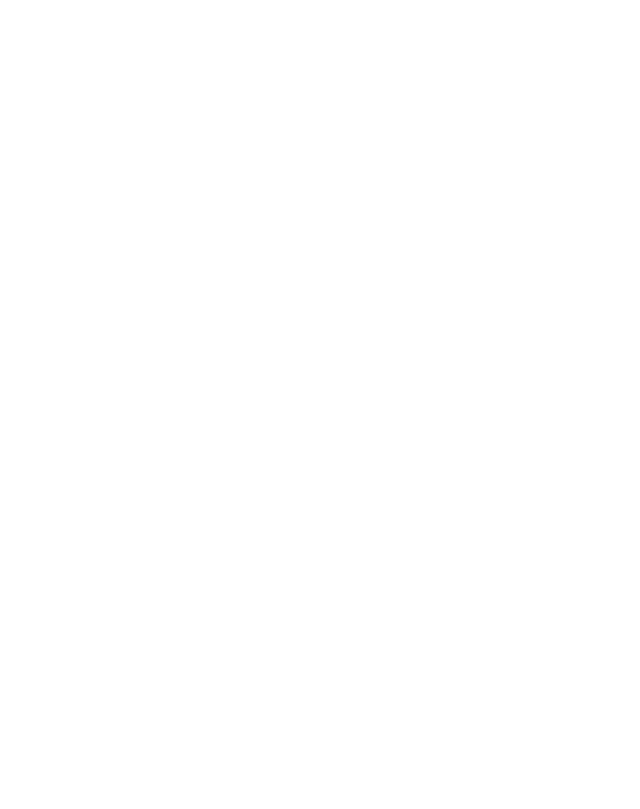
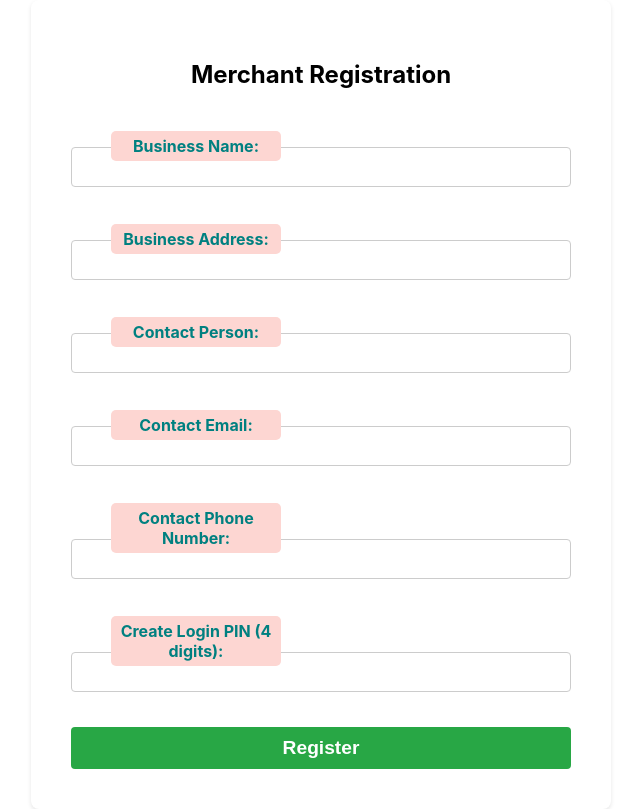
Before and after one commit to Swapnilchavan13/LandingPage, a React (Create React App) app in the folder mylanding/: page /merchantregistration in a window 1280 px wide. Before the commit this address had no page. Shown: the whole page, without its empty margins (319-959 px from the left). Built offline with nearby package versions, Linux system fonts and the light colour scheme.

Commit message:
updated code added login and merchant reg

```diff
--- a/mylanding/src/App.js
+++ b/mylanding/src/App.js
@@ -22,6 +22,7 @@ import GameList from './Component/GameList';
 import ProtectedRoute from './Component/ProtectedRoute';
 import { Login } from './Component/Login';
 import { AuthProvider } from './Component/AuthContext';
+import { MerchantRegistration } from './Component/MerchantRegistration';
 
 function App() {
   return (
@@ -47,6 +48,8 @@ function App() {
           <Route path="/contest/:id" element={<ContestDetail />} />
           <Route path="/update/:id" element={<UpdateGame />} />
           <Route path="/login" element={<Login />} />
+          <Route path="/merchantregistration" element={<MerchantRegistration />} />
+
           <Route path="/research" element={<ProtectedRoute element={<Researchdataentry />} />} />
         </Routes>
       </BrowserRouter>
--- a/mylanding/src/Component/Login.jsx
+++ b/mylanding/src/Component/Login.jsx
@@ -1,32 +1,41 @@
-import React, { useState } from 'react';
+import React, { useState, useEffect } from 'react';
 import { useAuth } from './AuthContext';
 import { useNavigate } from 'react-router-dom';
 
 export const Login = () => {
-  const users = [
-    { id: 1, username: 'user', password: '1234' },
-    { id: 2, username: 'user2', password: 'password2' },
-    { id: 3, username: 'user3', password: 'password3' },
-  ];
+  const [merchants, setMerchants] = useState([]);
+  const [mobileNumber, setMobileNumber] = useState('');
+  const [loginPin, setLoginPin] = useState('');
+  const [error, setError] = useState('');
+  const { login } = useAuth();
+  const navigate = useNavigate();
 
-  const { login } = useAuth();
-  const [username, setUsername] = useState('');
-  const [password, setPassword] = useState('');
-  const [error, setError] = useState('');
-  const navigate = useNavigate(); // Use this for navigation
+  useEffect(() => {
+    const fetchMerchants = async () => {
+      try {
+        const response = await fetch('https://localitebackend.localite.services/allmerchants');
+        const data = await response.json();
+        setMerchants(data);
+      } catch (error) {
+        console.error('Error fetching merchants:', error);
+      }
+    };
+
+    fetchMerchants();
+  }, []);
 
   const handleSubmit = (e) => {
     e.preventDefault();
 
-    const user = users.find(
-      (u) => u.username === username && u.password === password
+    const user = merchants.find(
+      (merchant) => merchant.contactPhoneNumber === mobileNumber && merchant.loginPin === loginPin
     );
 
     if (user) {
-      login(user.username); // Call login from AuthContext with user ID
+      login(user.contactPhoneNumber); // Call login from AuthContext with user's phone number
       navigate('/research'); // Use navigate for redirection
     } else {
-      setError('Invalid username or password');
+      setError('Invalid mobile number or PIN');
     }
   };
 
@@ -35,22 +44,22 @@ export const Login = () => {
       <h2>Login</h2>
       <form onSubmit={handleSubmit} className="login-form">
         <div className="form-group">
-          <label htmlFor="username">Username:</label>
+          <label htmlFor="mobileNumber">Mobile Number:</label>
           <input
-            type="text"
-            id="username"
-            value={username}
-            onChange={(e) => setUsername(e.target.value)}
+            type="tel"
+            id="mobileNumber"
+            value={mobileNumber}
+            onChange={(e) => setMobileNumber(e.target.value)}
             required
           />
         </div>
         <div className="form-group">
-          <label htmlFor="password">Password:</label>
+          <label htmlFor="loginPin">Login PIN:</label>
           <input
             type="password"
-            id="password"
-            value={password}
-            onChange={(e) => setPassword(e.target.value)}
+            id="loginPin"
+            value={loginPin}
+            onChange={(e) => setLoginPin(e.target.value)}
             required
           />
         </div>
--- /dev/null
+++ b/mylanding/src/Component/MerchantRegistration.jsx
@@ -0,0 +1,176 @@
+import React, { useState } from 'react';
+
+export const MerchantRegistration = () => {
+  const [businessName, setBusinessName] = useState('');
+  const [businessAddress, setBusinessAddress] = useState('');
+  const [contactPerson, setContactPerson] = useState('');
+  const [contactEmail, setContactEmail] = useState('');
+  const [contactPhoneNumber, setContactPhoneNumber] = useState('');
+  const [loginPin, setLoginPin] = useState('');
+
+  const handleSubmit = async (e) => {
+    e.preventDefault();
+
+    if (loginPin.length !== 4 || isNaN(loginPin)) {
+      alert('Login PIN must be a 4-digit number.');
+      return;
+    }
+
+    const merchantDetails = {
+      businessName,
+      businessAddress,
+      contactPerson,
+      contactEmail,
+      contactPhoneNumber,
+      loginPin,
+    };
+
+    try {
+      const response = await fetch('https://localitebackend.localite.services/merchants', {
+        method: 'POST',
+        headers: {
+          'Content-Type': 'application/json',
+        },
+        body: JSON.stringify(merchantDetails),
+      });
+
+      if (response.ok) {
+        const result = await response.json();
+        console.log('Merchant registered:', result);
+
+        // Clear the form
+        setBusinessName('');
+        setBusinessAddress('');
+        setContactPerson('');
+        setContactEmail('');
+        setContactPhoneNumber('');
+        setLoginPin('');
+      } else {
+        console.error('Failed to register merchant');
+      }
+    } catch (error) {
+      console.error('Error:', error);
+    }
+  };
+
+  return (
+    <>
+      <style>{`
+        .merchant-form {
+          background: white;
+          padding: 40px;
+          border-radius: 8px;
+          box-shadow: 0 2px 4px rgba(0, 0, 0, 0.1);
+          width: 100%;
+          max-width: 500px;
+          margin: auto;
+        }
+
+        .merchant-form h2 {
+          text-align: center;
+          margin-bottom: 20px;
+        }
+
+        .form-group {
+          margin-bottom: 15px;
+        }
+
+        .form-group label {
+          display: block;
+          margin-bottom: 8px;
+          font-weight: bold;
+        }
+
+        .form-group input,
+        .form-group select {
+          width: 100%;
+          padding: 8px;
+          box-sizing: border-box;
+          border: 1px solid #ccc;
+          border-radius: 4px;
+        }
+
+        .submit-button {
+          background-color: #28a745;
+          color: white;
+          padding: 10px;
+          border: none;
+          border-radius: 4px;
+          cursor: pointer;
+          margin-top: 20px;
+          width: 100%;
+        }
+
+        .submit-button:hover {
+          background-color: #218838;
+        }
+      `}</style>
+      <form onSubmit={handleSubmit} className="merchant-form">
+        <h2>Merchant Registration</h2>
+
+        <div className="form-group">
+          <label>Business Name:</label>
+          <input
+            type="text"
+            value={businessName}
+            onChange={(e) => setBusinessName(e.target.value)}
+            required
+          />
+        </div>
+
+        <div className="form-group">
+          <label>Business Address:</label>
+          <input
+            type="text"
+            value={businessAddress}
+            onChange={(e) => setBusinessAddress(e.target.value)}
+            required
+          />
+        </div>
+
+        <div className="form-group">
+          <label>Contact Person:</label>
+          <input
+            type="text"
+            value={contactPerson}
+            onChange={(e) => setContactPerson(e.target.value)}
+            required
+          />
+        </div>
+
+        <div className="form-group">
+          <label>Contact Email:</label>
+          <input
+            type="email"
+            value={contactEmail}
+            onChange={(e) => setContactEmail(e.target.value)}
+            required
+          />
+        </div>
+
+        <div className="form-group">
+          <label>Contact Phone Number:</label>
+          <input
+            type="tel"
+            value={contactPhoneNumber}
+            onChange={(e) => setContactPhoneNumber(e.target.value)}
+            required
+          />
+        </div>
+
+        <div className="form-group">
+          <label>Create Login PIN (4 digits):</label>
+          <input
+            type="password"
+            value={loginPin}
+            onChange={(e) => setLoginPin(e.target.value)}
+            required
+            maxLength="4"
+          />
+        </div>
+
+        <button type="submit" className="submit-button">Register</button>
+      </form>
+    </>
+  );
+};
--- a/mylanding/src/Component/Researchdataentry.jsx
+++ b/mylanding/src/Component/Researchdataentry.jsx
@@ -37,30 +37,40 @@ export const Researchdataentry = () => {
   useEffect(() => {
     if (brandImage) {
       setBrandImagePreview(URL.createObjectURL(brandImage));
+    } else {
+      setBrandImagePreview('');
     }
   }, [brandImage]);
 
   useEffect(() => {
     if (photo) {
       setPhotoPreview(URL.createObjectURL(photo));
+    } else {
+      setPhotoPreview('');
     }
   }, [photo]);
 
   useEffect(() => {
     if (photo2) {
       setPhoto2Preview(URL.createObjectURL(photo2));
+    } else {
+      setPhoto2Preview('');
     }
   }, [photo2]);
 
   useEffect(() => {
     if (additionalPhoto1) {
       setAdditionalPhoto1Preview(URL.createObjectURL(additionalPhoto1));
+    } else {
+      setAdditionalPhoto1Preview('');
     }
   }, [additionalPhoto1]);
 
   useEffect(() => {
     if (additionalPhoto2) {
       setAdditionalPhoto2Preview(URL.createObjectURL(additionalPhoto2));
+    } else {
+      setAdditionalPhoto2Preview('');
     }
   }, [additionalPhoto2]);
 
@@ -132,12 +142,18 @@ export const Researchdataentry = () => {
       setVideoLink('');
       setPrice('');
       setDiscountedPrice('');
+
+      // Increment entry count
+      incrementEntryCount();
     } catch (err) {
       console.error('Error submitting form', err);
       alert('Error submitting form. Please try again.');
     }
   };
 
+  const incrementEntryCount = () => {
+    setEntryCount(prevCount => prevCount + 1);
+  };
 
   return (
     <>
@@ -246,7 +262,7 @@ export const Researchdataentry = () => {
 
         <div className="form-group">
           <label>Upload Brand Image:</label>
-          <input className='fimg' type="file" onChange={(e) => setBrandImage(e.target.files[0])} />
+          <input type="file" onChange={(e) => setBrandImage(e.target.files[0])} />
           {brandImagePreview && <img src={brandImagePreview} alt="Brand Preview" className="image-preview" />}
         </div>
 
@@ -256,47 +272,47 @@ export const Researchdataentry = () => {
         </div>
 
         <div className="form-group">
-          <label>Headline:</label>
+          <label>Offer Headline:</label>
           <input type="text" value={offerHeadline} onChange={(e) => setOfferHeadline(e.target.value)} placeholder="Enter offer headline" />
         </div>
 
         <div className="form-group">
           <label>Description:</label>
-          <textarea value={description} onChange={(e) => setDescription(e.target.value)} placeholder="Enter description" rows="5" />
+          <textarea value={description} onChange={(e) => setDescription(e.target.value)} placeholder="Enter description"></textarea>
         </div>
 
         <div className="form-group">
           <label>Excerpt Description:</label>
-          <textarea value={excerptDescription} onChange={(e) => setExcerptDescription(e.target.value)} placeholder="Enter excerpt description" rows="3" />
+          <textarea value={excerptDescription} onChange={(e) => setExcerptDescription(e.target.value)} placeholder="Enter excerpt description"></textarea>
         </div>
 
         <div className="form-group">
           <label>Upload Photo:</label>
-          <input className='fimg' type="file" onChange={(e) => setPhoto(e.target.files[0])} />
+          <input type="file" onChange={(e) => setPhoto(e.target.files[0])} />
           {photoPreview && <img src={photoPreview} alt="Photo Preview" className="image-preview" />}
+        </div>
+
+        <div className="form-group">
+          <label>Upload Photo 2:</label>
+          <input type="file" onChange={(e) => setPhoto2(e.target.files[0])} />
+          {photo2Preview && <img src={photo2Preview} alt="Photo 2 Preview" className="image-preview" />}
+        </div>
+
+        <div className="form-group">
+          <label>Upload Additional Photo 1:</label>
+          <input type="file" onChange={(e) => setAdditionalPhoto1(e.target.files[0])} />
+          {additionalPhoto1Preview && <img src={additionalPhoto1Preview} alt="Additional Photo 1 Preview" className="image-preview" />}
+        </div>
+
+        <div className="form-group">
+          <label>Upload Additional Photo 2:</label>
+          <input type="file" onChange={(e) => setAdditionalPhoto2(e.target.files[0])} />
+          {additionalPhoto2Preview && <img src={additionalPhoto2Preview} alt="Additional Photo 2 Preview" className="image-preview" />}
         </div>
 
         <div className="form-group">
           <label>Video Link:</label>
           <input type="text" value={videoLink} onChange={(e) => setVideoLink(e.target.value)} placeholder="Enter video link" />
-        </div>
-
-        <div className="form-group">
-          <label>Upload Photo 2:</label>
-          <input className='fimg' type="file" onChange={(e) => setPhoto2(e.target.files[0])} />
-          {photo2Preview && <img src={photo2Preview} alt="Photo 2 Preview" className="image-preview" />}
-        </div>
-
-        <div className="form-group">
-          <label>Upload Additional Photo 1:</label>
-          <input className='fimg' type="file" onChange={(e) => setAdditionalPhoto1(e.target.files[0])} />
-          {additionalPhoto1Preview && <img src={additionalPhoto1Preview} alt="Additional Photo 1 Preview" className="image-preview" />}
-        </div>
-
-        <div className="form-group">
-          <label>Upload Additional Photo 2:</label>
-          <input className='fimg' type="file" onChange={(e) => setAdditionalPhoto2(e.target.files[0])} />
-          {additionalPhoto2Preview && <img src={additionalPhoto2Preview} alt="Additional Photo 2 Preview" className="image-preview" />}
         </div>
 
         <div className="form-group">
```
